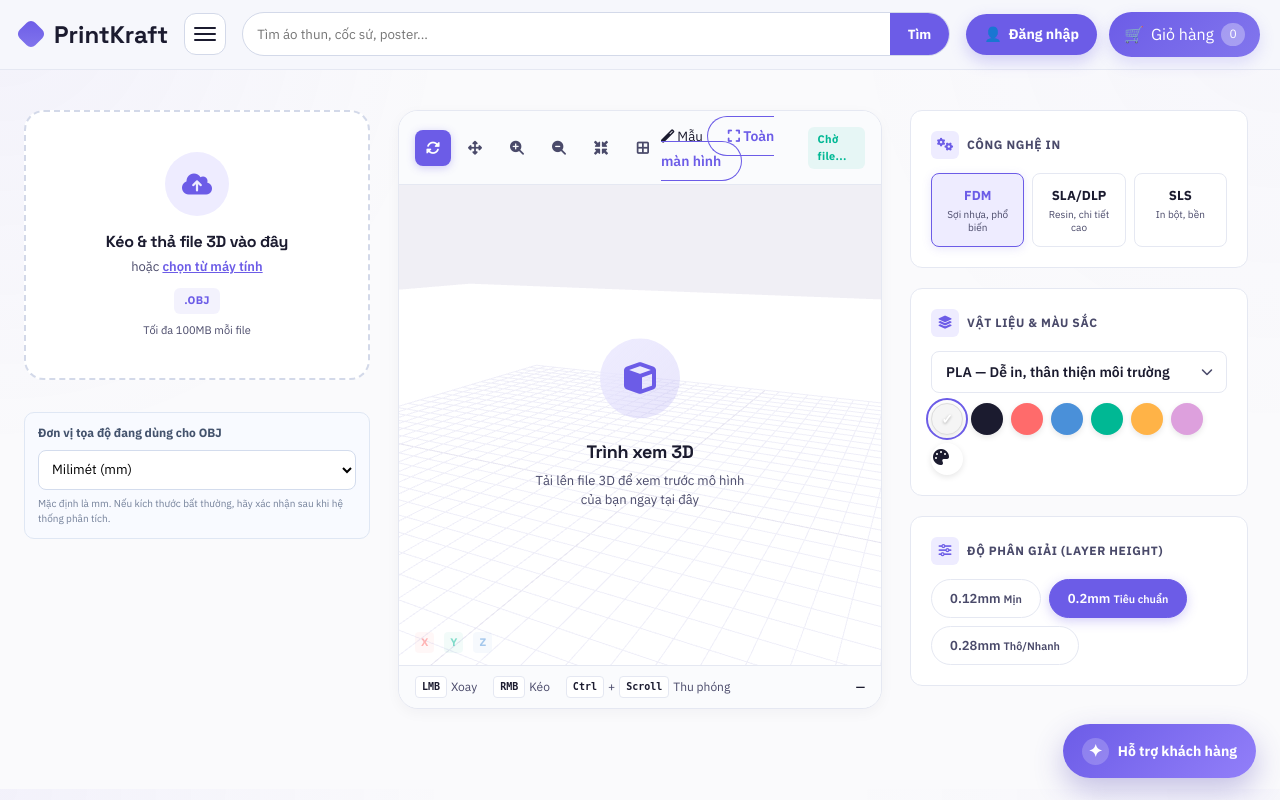
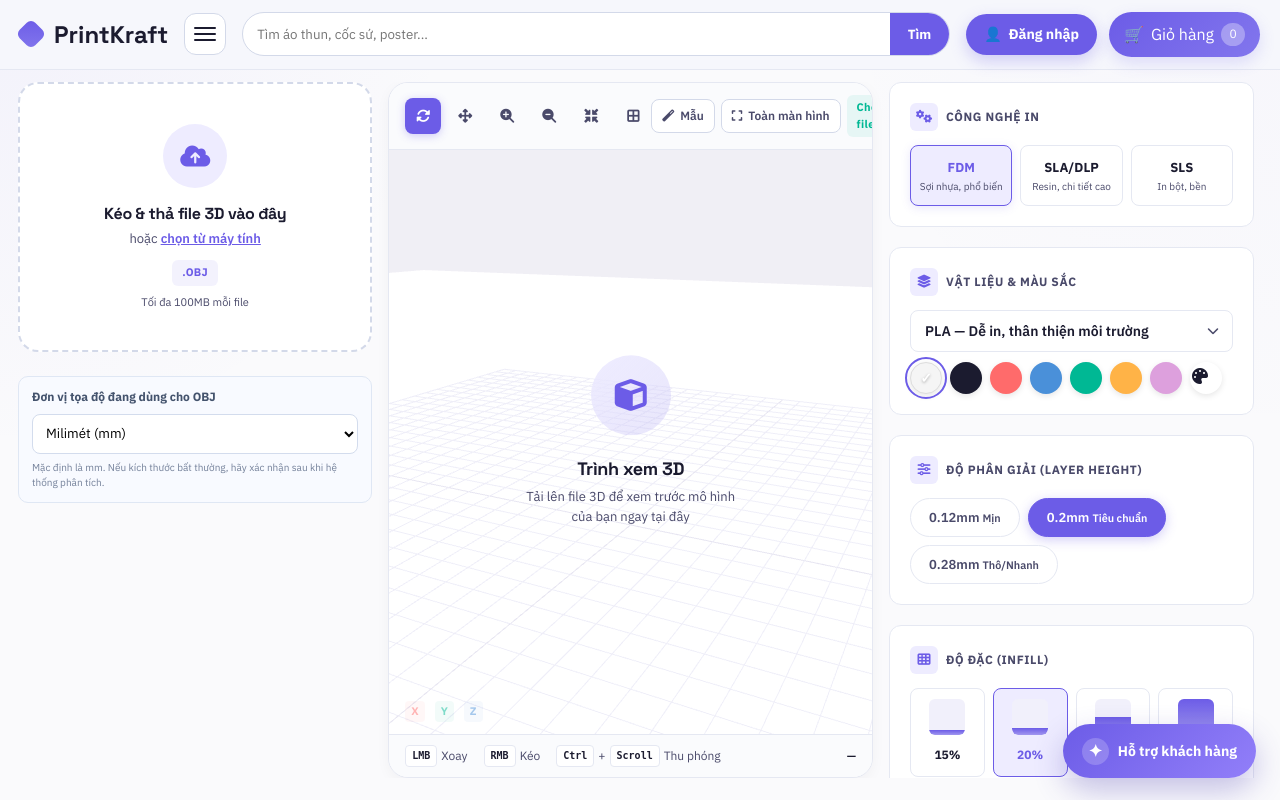
Before and after one commit to Oneloc123/Nhom-le-TMDT, a Java web app: page /customer/design.jsp in a window 1280 px wide. Run offline with Tomcat 11, a stand-in JSP engine, Linux system fonts and the light colour scheme; the template is opened without the code that fills it, so the values that code supplies are empty.

Commit message:
Pin 3D design workspace and isolate scrolling to settings

```diff
--- a/src/main/webapp/css/cus_design.css
+++ b/src/main/webapp/css/cus_design.css
@@ -2281,3 +2281,167 @@ label.shop-manual-search textarea {
         scrollbar-gutter: auto;
     }
 }
+
+
+/* Bố cục ghim theo khung nhìn: chỉ cột tùy chỉnh thông số được cuộn trên desktop. */
+.viewer-toolbar-actions {
+    display: flex;
+    align-items: center;
+    gap: 6px;
+}
+
+.viewer-toolbar-actions .btn-templates,
+.viewer-toolbar-actions .open-full {
+    display: inline-flex;
+    align-items: center;
+    justify-content: center;
+    gap: 6px;
+    min-height: 34px;
+    padding: 7px 10px;
+    border: 1px solid var(--line-strong);
+    border-radius: 8px;
+    background: #fff;
+    color: var(--ink-soft);
+    font: 600 12px/1.2 'IBM Plex Sans', sans-serif;
+    white-space: nowrap;
+    cursor: pointer;
+    text-decoration: none;
+}
+
+.viewer-toolbar-actions .btn-templates:hover,
+.viewer-toolbar-actions .open-full:hover {
+    border-color: var(--violet);
+    background: var(--violet-light);
+    color: var(--violet);
+    box-shadow: none;
+}
+
+@media (min-width: 1101px) {
+    html,
+    body {
+        height: 100%;
+        min-height: 0;
+        overflow: hidden;
+    }
+
+    .configurator-container {
+        width: 100%;
+        max-width: 1600px;
+        height: calc(100vh - 78px);
+        margin: 0 auto;
+        padding: 12px 18px 14px;
+        overflow: hidden;
+        display: flex;
+        flex-direction: column;
+    }
+
+    .config-body {
+        flex: 1 1 auto;
+        height: 100%;
+        min-height: 0;
+        grid-template-columns: minmax(250px, 0.95fr) minmax(360px, 1.3fr) minmax(300px, 1fr);
+        gap: 16px;
+        align-items: stretch;
+        overflow: hidden;
+    }
+
+    .config-body > .upload-panel,
+    .config-body > .viewer-panel,
+    .config-body > .controls-panel {
+        min-width: 0;
+        min-height: 0;
+    }
+
+    .config-body > .upload-panel {
+        overflow: hidden;
+        gap: 12px;
+    }
+
+    .config-body > .viewer-panel {
+        height: 100%;
+        overflow: hidden;
+    }
+
+    .config-body > .viewer-panel .viewer-canvas-wrapper {
+        flex: 1 1 auto;
+        height: auto;
+        min-height: 0;
+    }
+
+    .config-body > .controls-panel {
+        height: 100%;
+        max-height: 100%;
+        min-height: 0;
+        overflow-x: hidden;
+        overflow-y: auto;
+        overscroll-behavior-y: contain;
+        scrollbar-gutter: stable;
+        -webkit-overflow-scrolling: touch;
+        align-self: stretch;
+        box-sizing: border-box;
+    }
+
+    .config-body > .controls-panel > .control-section,
+    .config-body > .controls-panel > .pricing-card {
+        flex: 0 0 auto;
+    }
+}
+
+@media (min-width: 1101px) and (max-height: 680px) {
+    .configurator-container {
+        height: calc(100vh - 72px);
+        padding-top: 8px;
+        padding-bottom: 8px;
+    }
+
+    .config-body {
+        gap: 12px;
+    }
+
+    .config-body > .upload-panel {
+        gap: 8px;
+    }
+}
+
+@media (max-width: 1100px) {
+    html,
+    body {
+        height: auto;
+        min-height: 100%;
+        overflow: auto;
+    }
+
+    .configurator-container {
+        height: auto;
+        max-height: none;
+        margin: 20px auto 40px;
+        padding-bottom: 0;
+        overflow: visible;
+    }
+
+    .config-body {
+        height: auto;
+        min-height: 0;
+        overflow: visible;
+    }
+
+    .viewer-toolbar-actions .btn-templates,
+    .viewer-toolbar-actions .open-full {
+        padding: 7px 8px;
+        font-size: 11px;
+    }
+}
+
+@media (max-width: 480px) {
+    .viewer-toolbar-actions .btn-templates,
+    .viewer-toolbar-actions .open-full {
+        min-height: 30px;
+        padding: 6px;
+        font-size: 10px;
+        gap: 4px;
+    }
+
+    .viewer-toolbar-actions {
+        gap: 4px;
+    }
+}
```
